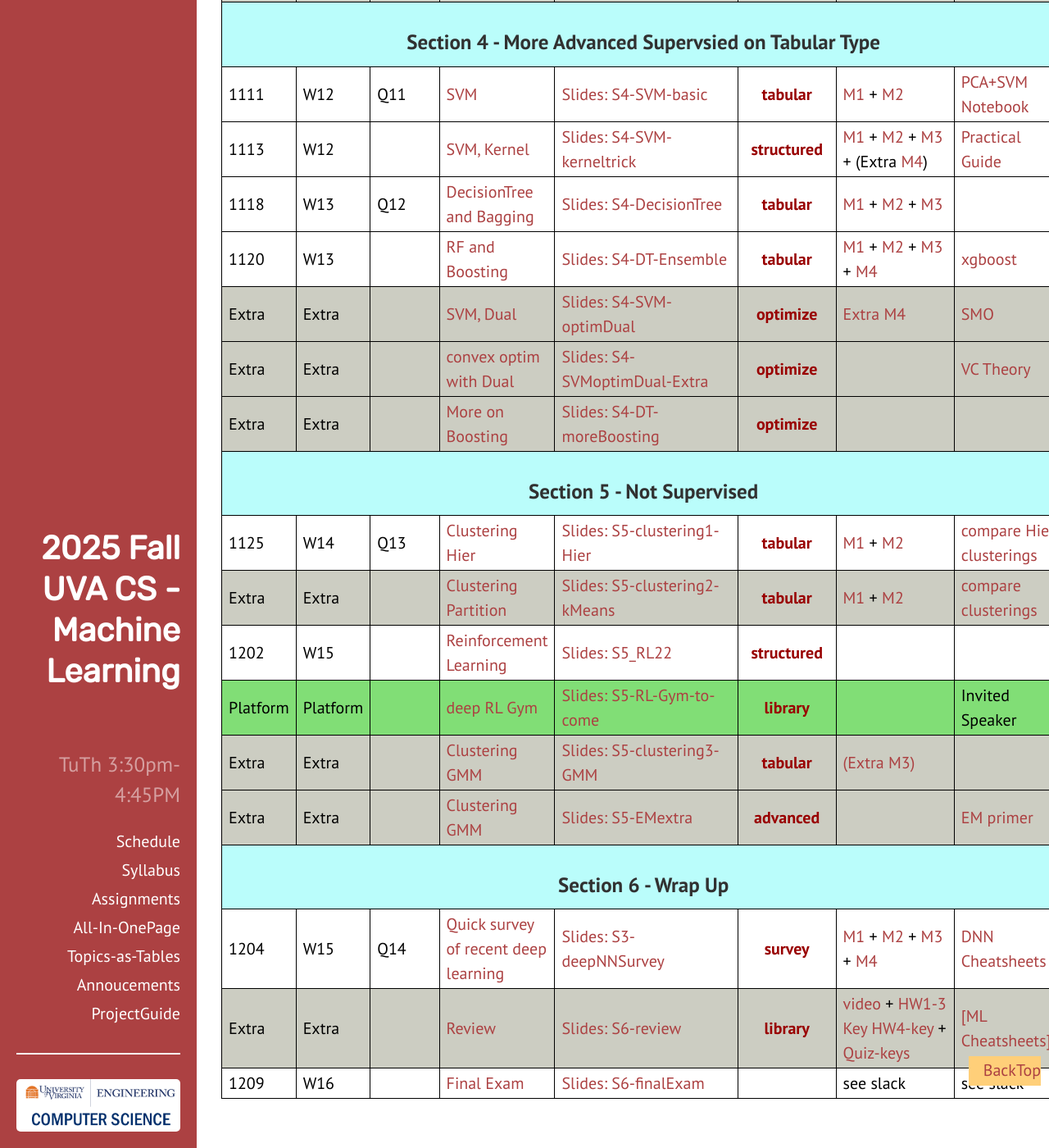
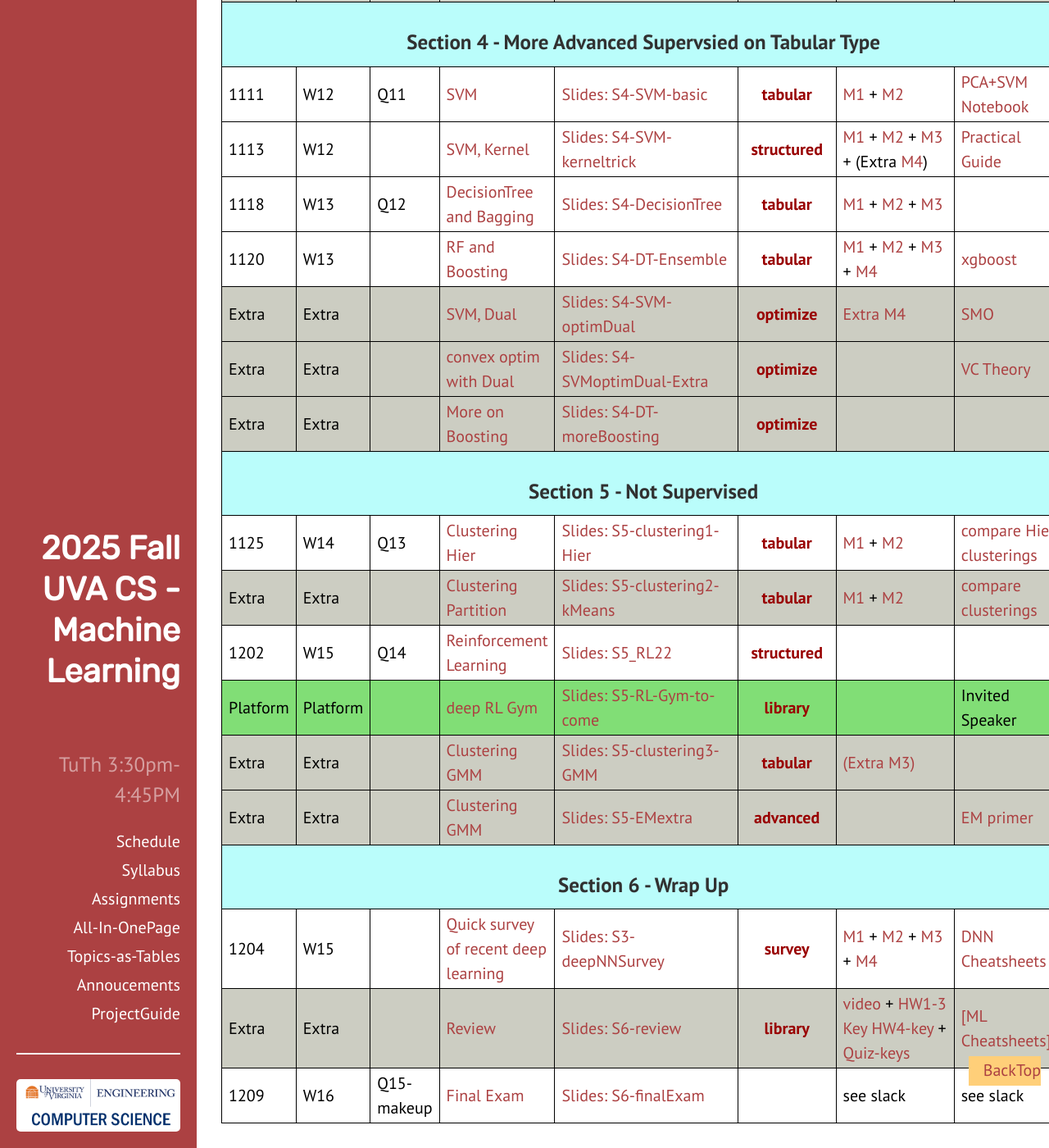
Before and after one commit to qiyanjun/2025Fall-UVA-CS-MachineLearningDeep, a Jekyll site: the page built from index.html, in a window 1280 px wide and 1400 px high, scrolled down 3571 px. Shown: the whole window at 82% size. Built offline with Jekyll 4.4.1, drawn with Linux system fonts in a browser that asks for light colours.

Commit message:
Update index.html

```diff
--- a/index.html
+++ b/index.html
@@ -63,7 +63,7 @@
 {% assign dweeks = "|W1|W2|W2|W3|W3|W4|W4|W5|W5|W6|W6|W7|W7|W8|W9|W9|W10|W10|W11|W12|W12|W13|W13|W14 | W15| W15| W16 " | split: "|" %}
 
 
-{% assign Qdates = "|||Q1||Q2|Q3||Q4||Q5||Q6|| Q-7 makeup online | Q8||Q9| | Q10-makeup online|Q11| |Q12||Q13|| Q14 | | Q15-makeup| " | split: "|" %}
+{% assign Qdates = "|||Q1||Q2|Q3||Q4||Q5||Q6|| Q-7 makeup online | Q8||Q9| | Q10-makeup online|Q11| |Q12||Q13| Q14 | | Q15-makeup| " | split: "|" %}
 
 {% for post in sorted %}
 
```
